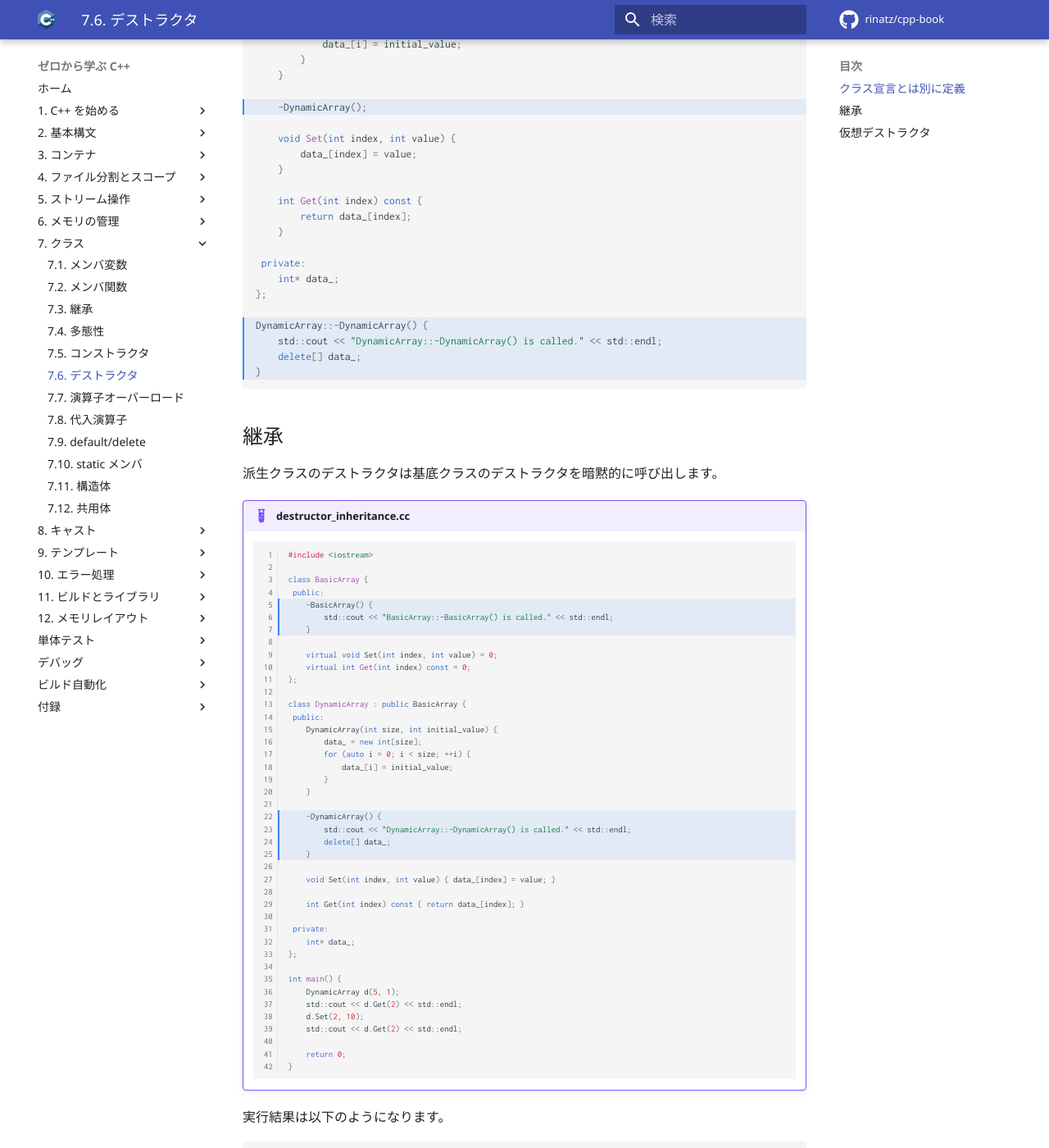
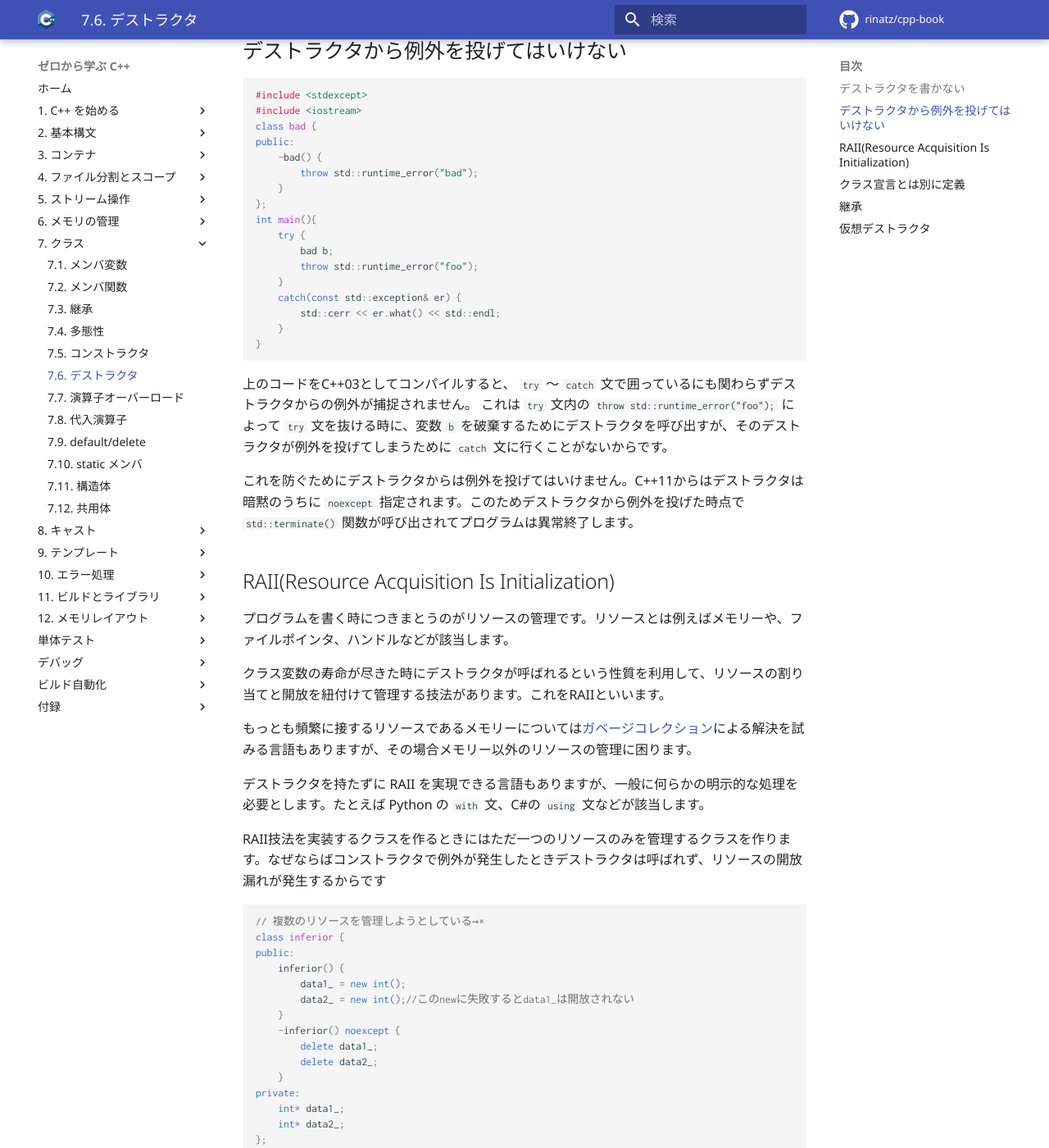
Before and after one commit to rinatz/cpp-book, an MkDocs documentation site: the page built from docs/ch07-06-destructors.md, in a window 1280 px wide and 1400 px high, scrolled down 1318 px. Shown: the whole window at 82% size. Built offline with MkDocs 1.6.1 and Material for MkDocs 9.7.7, drawn with Linux system fonts in a browser that asks for light colours; comment, search, counter and statistics services are not loaded; some of the changed text lies outside the part shown.

Commit message:
fix(destructors): more description

````diff
--- a/docs/ch07-06-destructors.md
+++ b/docs/ch07-06-destructors.md
@@ -60,6 +47,89 @@
 
 明示的に定義しない場合、
 コンパイラが暗黙的にデストラクタを定義します。
+
+## デストラクタを書かない
+
+下に紹介するRAIIのためや、継承の関係でデストラクタを `virtual` にする必要がある時を除いてデストラクタを書く機会はありません。
+なぜならばRAII技法が使われたリソース管理クラスをメンバ変数に持つだけでそれらのデストラクタが自動的に呼び出されるからです。
+
+不用意にデストラクタを定義( `= default` 指定も含む)すると、ムーブコンストラクタ/代入演算子が自動定義されなくなり、またコピーコンストラクタ/代入演算子は自動生成されるものの非推奨(=使ってはいけない)になります。
+
+## デストラクタから例外を投げてはいけない
+
+```cpp
+#include <stdexcept>
+#include <iostream>
+class bad {
+public:
+    ~bad() {
+        throw std::runtime_error("bad");
+    }
+};
+int main(){
+    try {
+        bad b;
+        throw std::runtime_error("foo");
+    }
+    catch(const std::exception& er) {
+        std::cerr << er.what() << std::endl;
+    }
+}
+```
+
+上のコードをC++03としてコンパイルすると、 `try` ～ `catch` 文で囲っているにも関わらずデストラクタからの例外が捕捉されません。
+これは `try` 文内の `throw std::runtime_error("foo");` によって `try` 文を抜ける時に、変数 `b` を破棄するためにデストラクタを呼び出すが、そのデストラクタが例外を投げてしまうために `catch` 文に行くことがないからです。
+
+これを防ぐためにデストラクタからは例外を投げてはいけません。C++11からはデストラクタは暗黙のうちに `noexcept` 指定されます。このためデストラクタから例外を投げた時点で `std::terminate()` 関数が呼び出されてプログラムは異常終了します。
+
+## RAII(Resource Acquisition Is Initialization)
+
+プログラムを書く時につきまとうのがリソースの管理です。リソースとは例えばメモリーや、ファイルポインタ、ハンドルなどが該当します。
+
+クラス変数の寿命が尽きた時にデストラクタが呼ばれるという性質を利用して、リソースの割り当てと開放を紐付けて管理する技法があります。これをRAIIといいます。
+
+もっとも頻繁に接するリソースであるメモリーについては[ガベージコレクション]による解決を試みる言語もありますが、その場合メモリー以外のリソースの管理に困ります。
+
+[ガベージコレクション]: https://ja.wikipedia.org/wiki/ガベージコレクション
+
+デストラクタを持たずに RAII を実現できる言語もありますが、一般に何らかの明示的な処理を必要とします。たとえば Python の `with` 文、C#の `using` 文などが該当します。
+
+RAII技法を実装するクラスを作るときにはただ一つのリソースのみを管理するクラスを作ります。なぜならばコンストラクタで例外が発生したときデストラクタは呼ばれず、リソースの開放漏れが発生するからです
+
+```cpp
+// 複数のリソースを管理しようとしている→×
+class inferior {
+public:
+    inferior() {
+        data1_ = new int();
+        data2_ = new int();//このnewに失敗するとdata1_は開放されない
+    }
+    ~inferior() noexcept {
+        delete data1_;
+        delete data2_;
+    }
+private:
+    int* data1_;
+    int* data2_;
+};
+// ただひとつのリソースを管理する
+class resource {
+public:
+    resource() {
+        data_ = new int();//このnewに失敗しても開放するべきものはない
+    }
+    ~resource() noexcept {
+        delete data_;
+    }
+private:
+    int* data_;
+}
+// RAII技法が使われただひとつのリソースを管理するクラスを複数メンバー変数として持つ→○
+class good {
+    resource data1_;
+    resource data2_;
+}
+```
 
 ## クラス宣言とは別に定義
 
````
Also changed, not shown: other parts of docs/ch07-06-destructors.md (+0 -13 lines).
